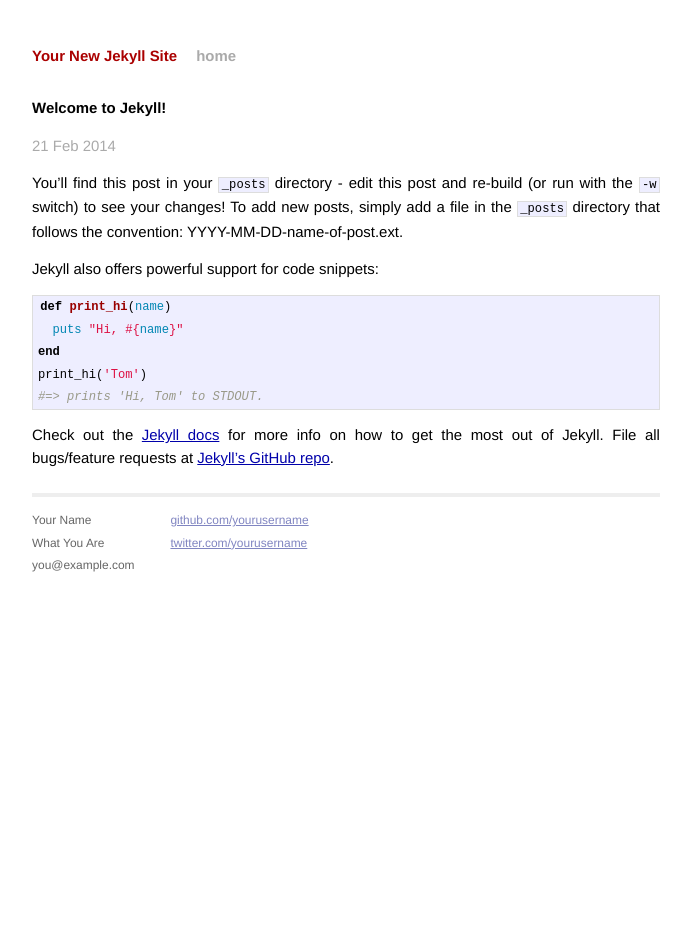
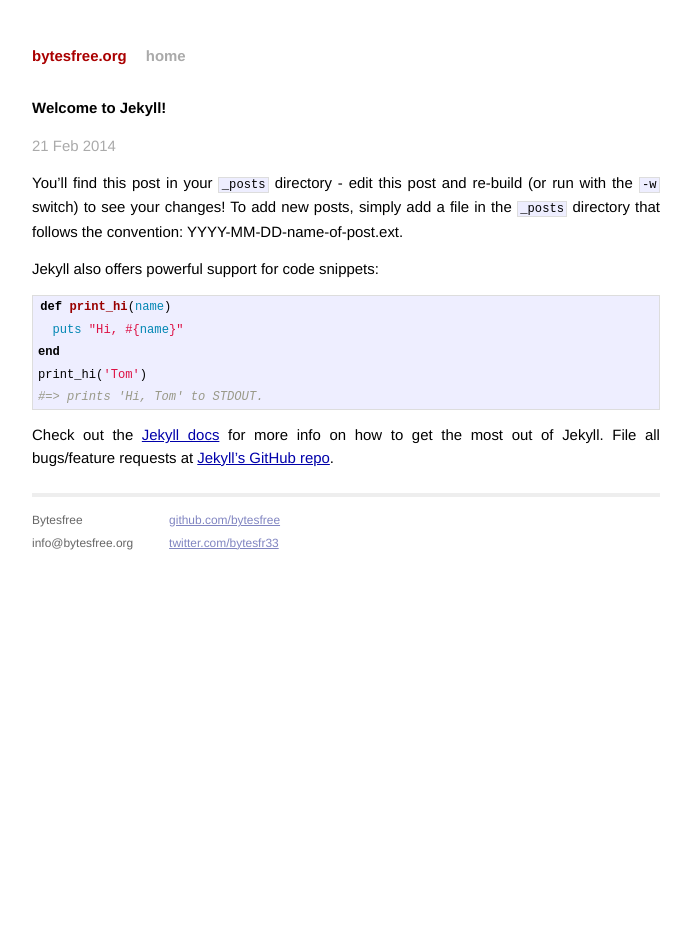
Before and after one commit to Bytesfree/bytesfree.github.io, a Jekyll site: the page built from _posts/2014-02-21-welcome-to-jekyll.markdown, in a window 1280 px wide. Shown: the whole page, without its empty margins (294-985 px from the left). Built offline with Jekyll 4.4.1, drawn with Linux system fonts in a browser that asks for light colours; Markdown is read by kramdown in place of the engine named in the settings.

Commit message:
Site updated at: 2014-02-21 22:55:58 UTC

```diff
--- a/_config.yml
+++ b/_config.yml
@@ -1,3 +1,3 @@
-name: Your New Jekyll Site
+name: bytesfree.org
 markdown: redcarpet
 pygments: true
--- a/_layouts/default.html
+++ b/_layouts/default.html
@@ -26,15 +26,14 @@
           <div class="footer">
             <div class="contact">
               <p>
-                Your Name<br />
-                What You Are<br />
-                you@example.com
+                Bytesfree<br />
+                info@bytesfree.org
               </p>
             </div>
             <div class="contact">
               <p>
-                <a href="https://github.com/yourusername">github.com/yourusername</a><br />
-                <a href="https://twitter.com/yourusername">twitter.com/yourusername</a><br />
+                <a href="https://github.com/bytesfree">github.com/bytesfree</a><br />
+                <a href="https://twitter.com/bytesfr33">twitter.com/bytesfr33</a><br />
               </p>
             </div>
           </div>
```
